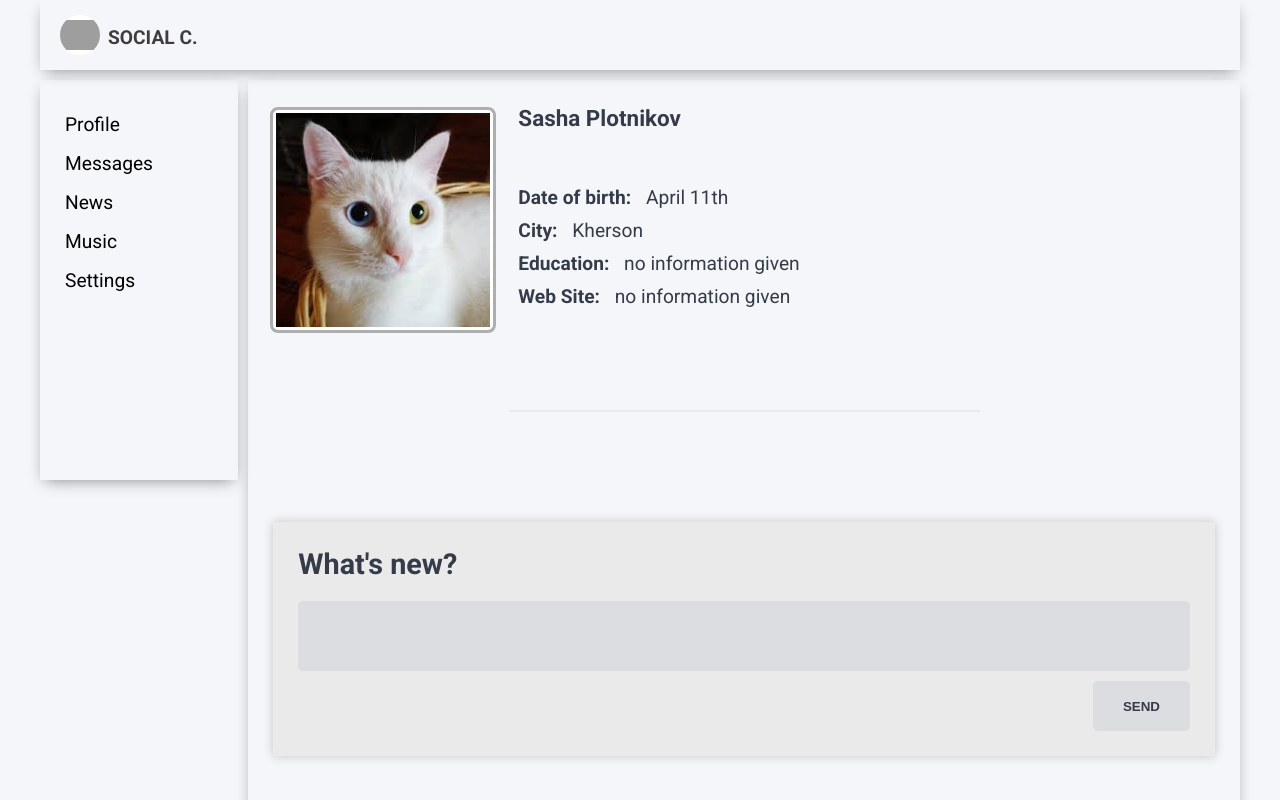
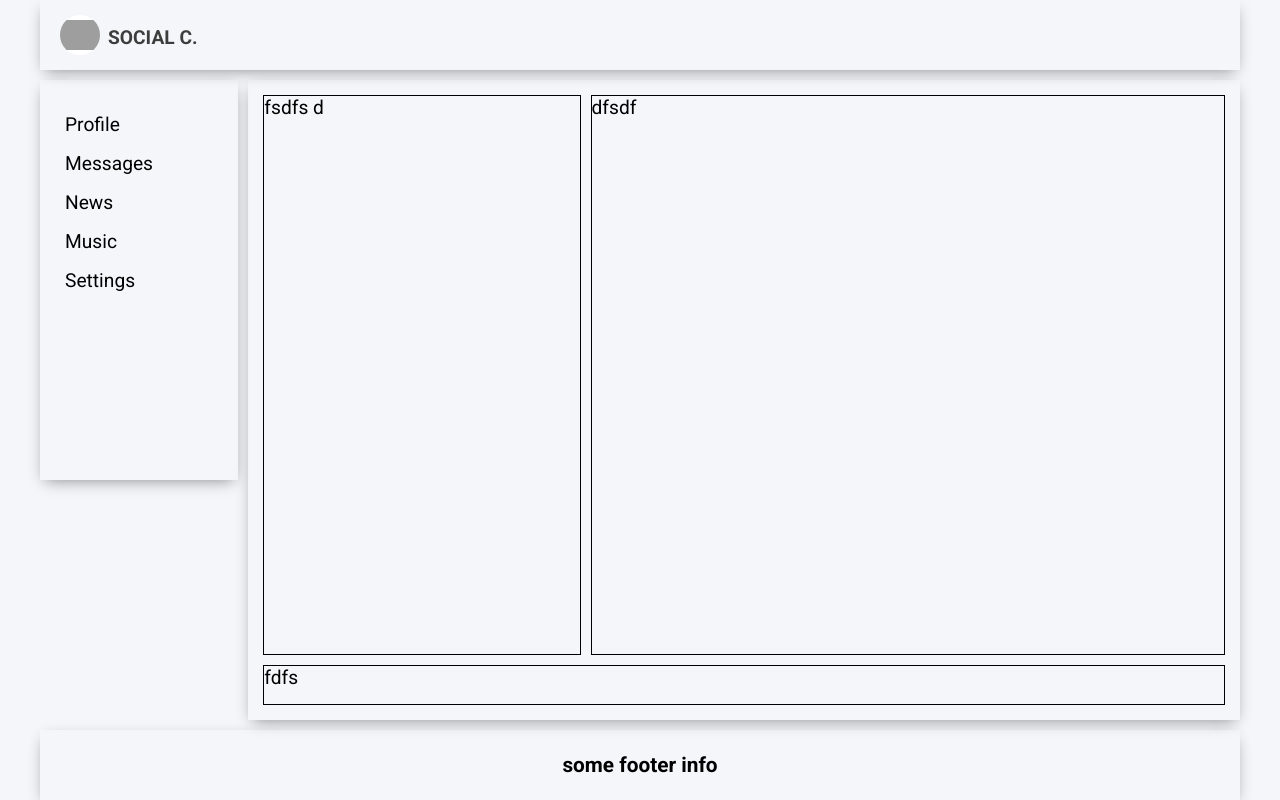
Before and after one commit to spclear/social, a React (Create React App) app: page /dialogs/messages in a window 1280 px wide. Shown: the top 800 px of the page. Built offline with nearby package versions, Linux system fonts and the light colour scheme; grey boxes are pictures that could not be loaded.

Commit message:
added dialogs component
added dialogs component with sipmle template areas for messages, dialogs list and setting, added module styles files for Dialogs and every inner component

```diff
--- /dev/null
+++ b/src/components/Main/Dialogs/Dialogs.jsx
@@ -0,0 +1,16 @@
+import React from 'react';
+import styles from './dialogs.module.css'
+import DialogsList from './DialogsList/DialogsList';
+import Messages from './Messages/Messages';
+import SettingsBar from './SettingsBar/SettingsBar';
+
+const Dialogs = () => {
+  return (
+    <div className={styles.dialogs}>
+      <DialogsList />
+      <Messages />
+      <SettingsBar />
+    </div>
+  )
+}
+export default Dialogs;
--- /dev/null
+++ b/src/components/Main/Dialogs/DialogsList/DialogsList.jsx
@@ -0,0 +1,13 @@
+import React from 'react';
+import styles from './dialogslist.module.css';
+
+const DialogsList = () => {
+  return (
+    <div className={styles.dialogs}>
+      fsdfs
+      d
+    </div>
+  );
+}
+
+export default DialogsList;
--- /dev/null
+++ b/src/components/Main/Dialogs/DialogsList/dialogslist.module.css
@@ -0,0 +1,3 @@
+.dialogs {
+  grid-area: dialogs;
+}
--- /dev/null
+++ b/src/components/Main/Dialogs/Messages/Messages.jsx
@@ -0,0 +1,10 @@
+import React from 'react';
+import styles from './messages.module.css';
+
+const Messages = () => {
+  return (
+    <div className={styles.messages}>dfsdf</div>
+  );
+}
+
+export default Messages;
--- /dev/null
+++ b/src/components/Main/Dialogs/Messages/messages.module.css
@@ -0,0 +1,3 @@
+.messages {
+  grid-area: messages;
+}
--- /dev/null
+++ b/src/components/Main/Dialogs/SettingsBar/SettingsBar.jsx
@@ -0,0 +1,10 @@
+import React from 'react';
+import styles from './settingsbar.module.css';
+
+const SettingsBar = () => {
+  return (
+    <div className={styles.settings}>fdfs</div>
+  );
+}
+
+export default SettingsBar;
--- /dev/null
+++ b/src/components/Main/Dialogs/SettingsBar/settingsbar.module.css
@@ -0,0 +1,3 @@
+.settings {
+  grid-area: settings;
+}
--- /dev/null
+++ b/src/components/Main/Dialogs/dialogs.module.css
@@ -0,0 +1,17 @@
+.dialogs {
+  flex-grow: 1;
+  padding: 15px;
+  display: grid;
+  grid-template-areas:
+    "dialogs messages"
+    "settings settings";
+  grid-template-columns: 1fr 2fr;
+  grid-template-rows: 1fr 40px;
+  grid-gap: 10px;
+}
+
+/* delete after creating inner components */
+.dialogs > * {
+  border: 1px solid black;
+}
+/* ↑ */
--- a/src/components/Main/Main.jsx
+++ b/src/components/Main/Main.jsx
@@ -3,13 +3,15 @@ import main from './main.module.css';
 import Profile from './Profile/Profile';
 import PostCreate from './Posts/PostCreate/PostCreate';
 import PostList from './Posts/PostList/PostList';
+import Dialogs from './Dialogs/Dialogs';
 
 const Main = () => {
   return (
     <main className={main.main}>
-      <Profile />
+      {/* <Profile />
       <PostCreate />
-      <PostList />
+      <PostList /> */}
+      <Dialogs />
     </main>
   );
 }
--- a/src/components/Main/main.module.css
+++ b/src/components/Main/main.module.css
@@ -1,4 +1,6 @@
 .main {
+  display: flex;
+  flex-direction: column;
   grid-area: main;
   box-shadow: 0px 5px 15px -5px rgba(0, 0, 0, 0.46);
 }
```
